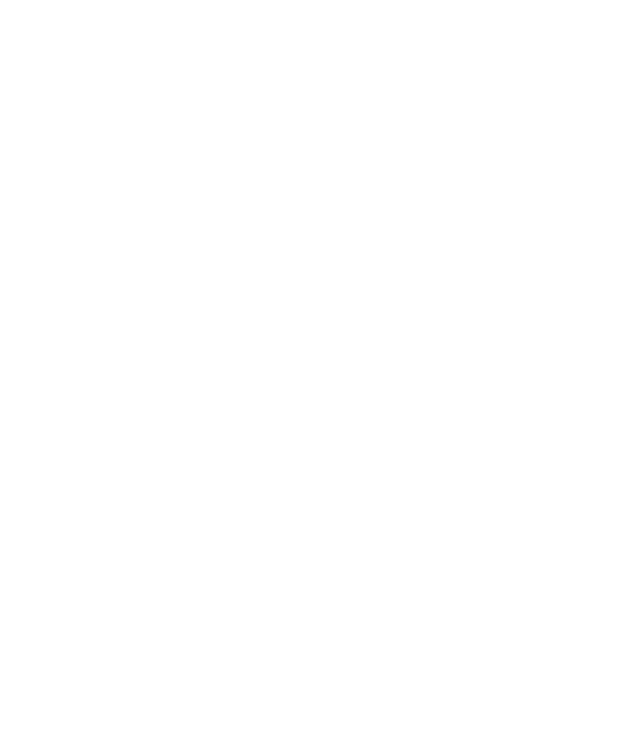
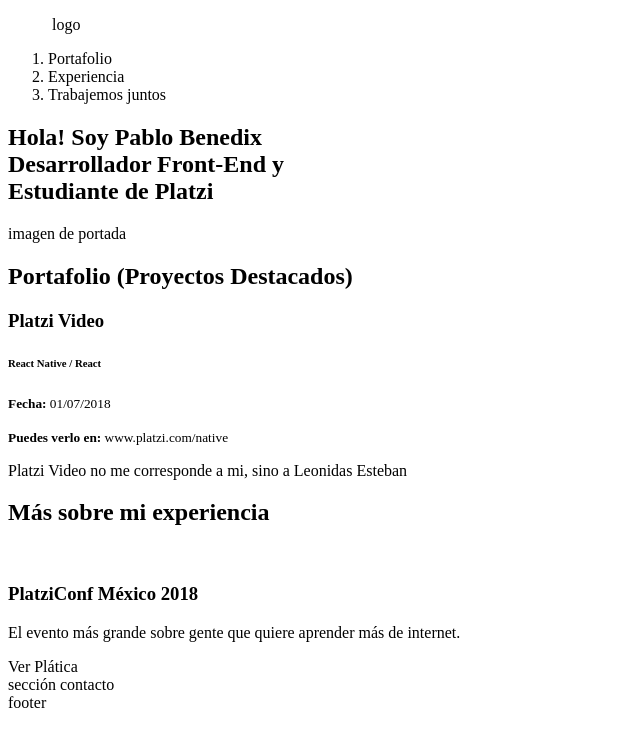
Before and after one commit to ZackSten/Portafolio, a plain HTML site: page index.html in a window 1280 px wide. Shown: the whole page, without its empty margins (0-640 px from the left). Drawn offline with Linux system fonts and the light colour scheme.

Commit message:
Estructura HTML añadida

```diff
--- a/index.html
+++ b/index.html
@@ -1,9 +1,58 @@
 <!DOCTYPE html>
 <html>
     <head>
-        <title>Pablo Benedix</title>
+        <title>Hola soy Pablo Benedix</title>
     </head>
     <body>
+        <header>
+            <div>
+                <figure>
+                    <img> logo
+                </figure>
 
+            <nav>
+                <ol>
+                    <li>
+                        <a>Portafolio</a>
+                    </li>
+                    <li>
+                        <a>Experiencia</a>
+                    </li>
+                    <li>
+                        <a>Trabajemos juntos</a>
+                    </li>
+                </ol>
+            </nav>
+        </div>
+        </header>
+        <section>
+            <h1>
+                Hola! Soy <strong>Pablo Benedix</strong> <br/> Desarrollador <strong> Front-End</strong> y <br/>Estudiante de <strong>Platzi</strong>
+            </h1>
+        </section>
+        <img>imagen de portada
+        <section>
+            <h2>Portafolio (Proyectos Destacados)</h2>
+            <article>
+                <h3>Platzi Video</h3>
+                <h6>React Native / React</h6>
+                <p><small><strong>Fecha:</strong> 01/07/2018</small></p>
+                <p><small><strong>Puedes verlo en:</strong> www.platzi.com/native</small></p>
+                <p>Platzi Video no me corresponde a mi, sino a Leonidas Esteban</p>
+            </article>
+        </section>
+        <section>
+            <h2>Más sobre mi experiencia</h2>
+            <article>
+                <figure>
+                    <img/>
+                </figure>
+                <h3>PlatziConf México 2018</h3>
+                <p>El evento más grande sobre gente que quiere aprender más de internet.</p>
+                <a>Ver Plática</a>
+            </article>
+        </section>
+        <section>sección contacto</section>
+        <footer>footer</footer>
     </body>
 </html>
```
